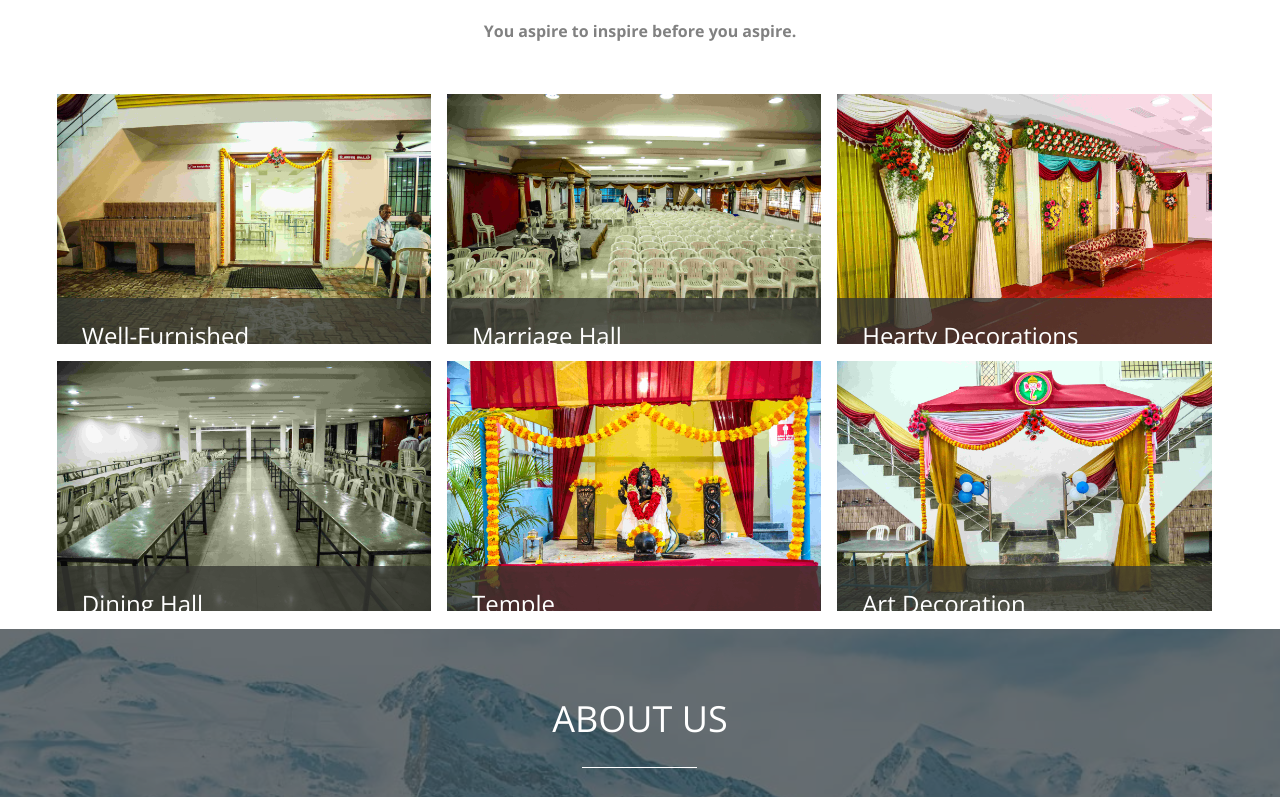
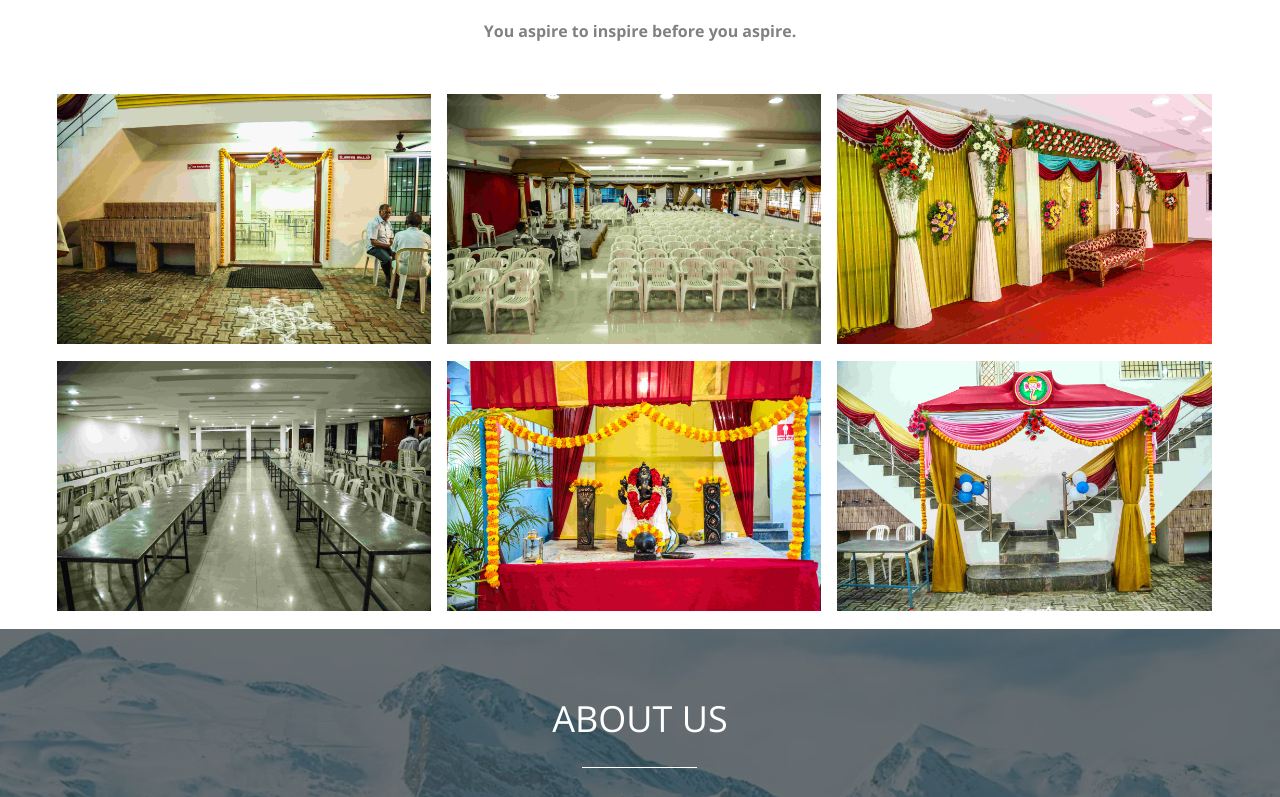
Before and after one commit to sindhu-mahal/sindhu_mahal, a plain HTML site: page index.html in a window 1280 px wide. Shown: the part 1692-2489 px from the top of the page. Drawn offline with nearby package versions, Linux system fonts and the light colour scheme; some packages are replaced by stand-ins of ours.

Commit message:
Update main.css

```diff
--- a/css/main.css
+++ b/css/main.css
@@ -636,7 +636,7 @@ h1.navbar-brand {
 
 figcaption.mask {
     background-color: rgba(54, 55, 50, 0.79);
-    bottom: -106px;
+    bottom: -152px;
     color: #fff;
     padding: 25px;
     position: absolute;
```
